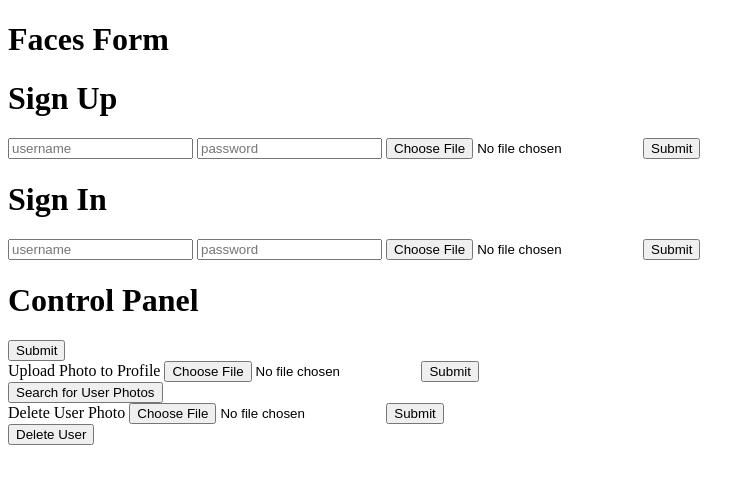
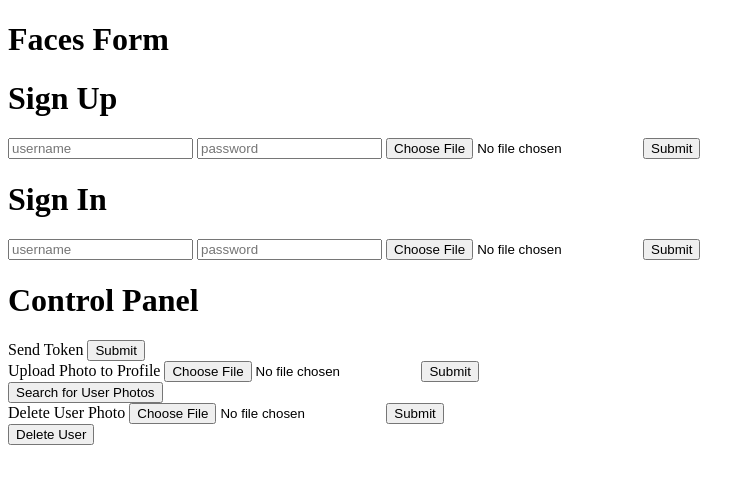
Before and after one commit to FACEITAPP/splitpeasoup.github.io, a website: page frontendview/index.html in a window 1280 px wide. Shown: the whole page, without its empty margins (0-755 px from the left). Drawn offline with Linux system fonts and the light colour scheme.

```diff
--- a/frontendview/index.html
+++ b/frontendview/index.html
@@ -24,6 +24,7 @@
   </form>
   <h1 id= "user controls">Control Panel</h1>
     <form id="sendtoken" action = "/api/panel" method = "POST">
+      <label>Send Token</label>
       <input type="submit" />
     </form>
     <form action="/face/:id" method = "PUT" id= "user controls">
--- a/routes/userRouter.js
+++ b/routes/userRouter.js
@@ -106,9 +106,9 @@
 				return results;
 			})
 			.then(results => {
-        console.log('match confidence',results.body.faces1);
+        console.log('match confidence',results.body.confidence);
 
-				// if(threshold.includes(results.threshold)){
+				// if(results.body.confidence > 95){
 
         // }
         return results;
```
Also changed, not shown: 3 other files.
